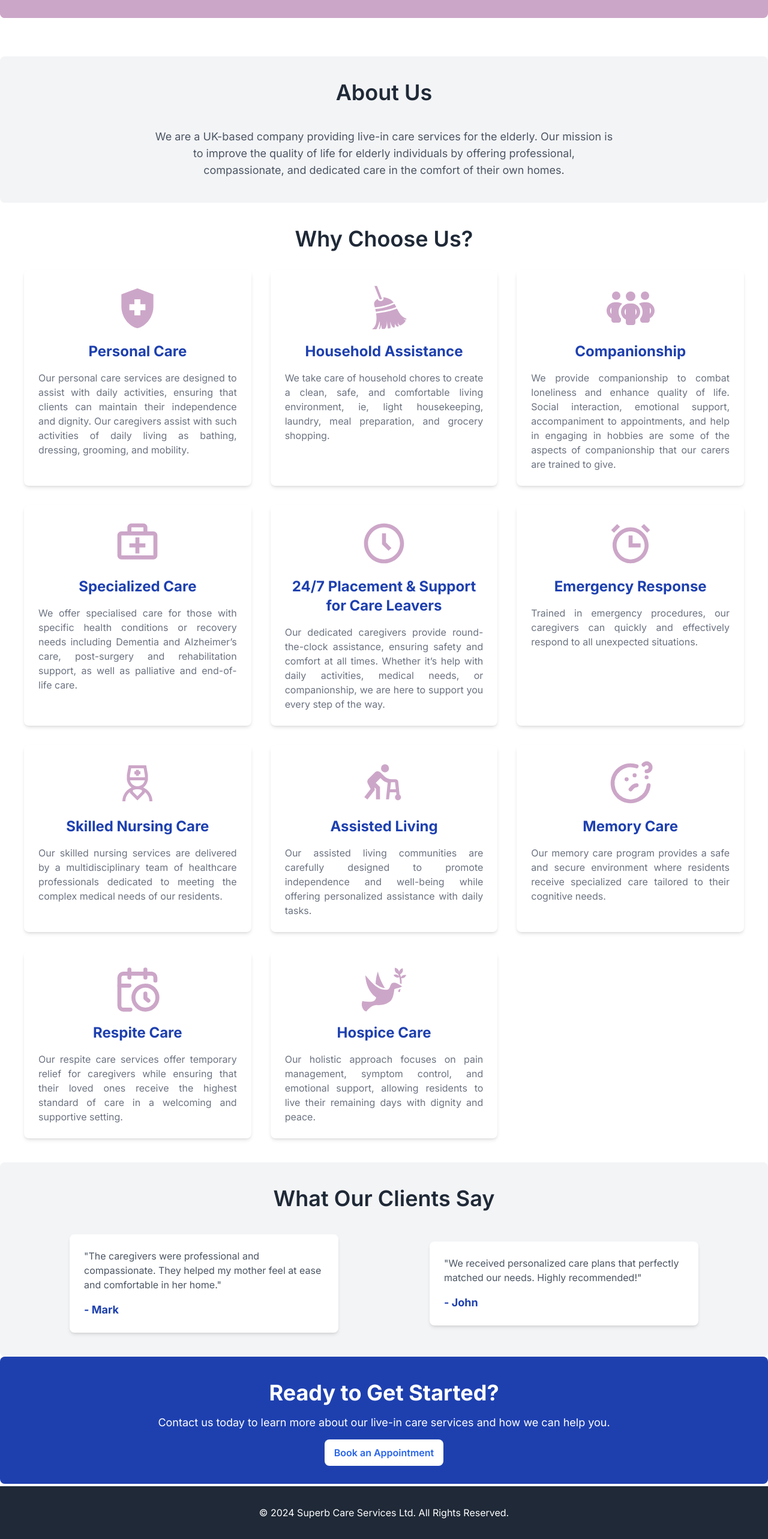
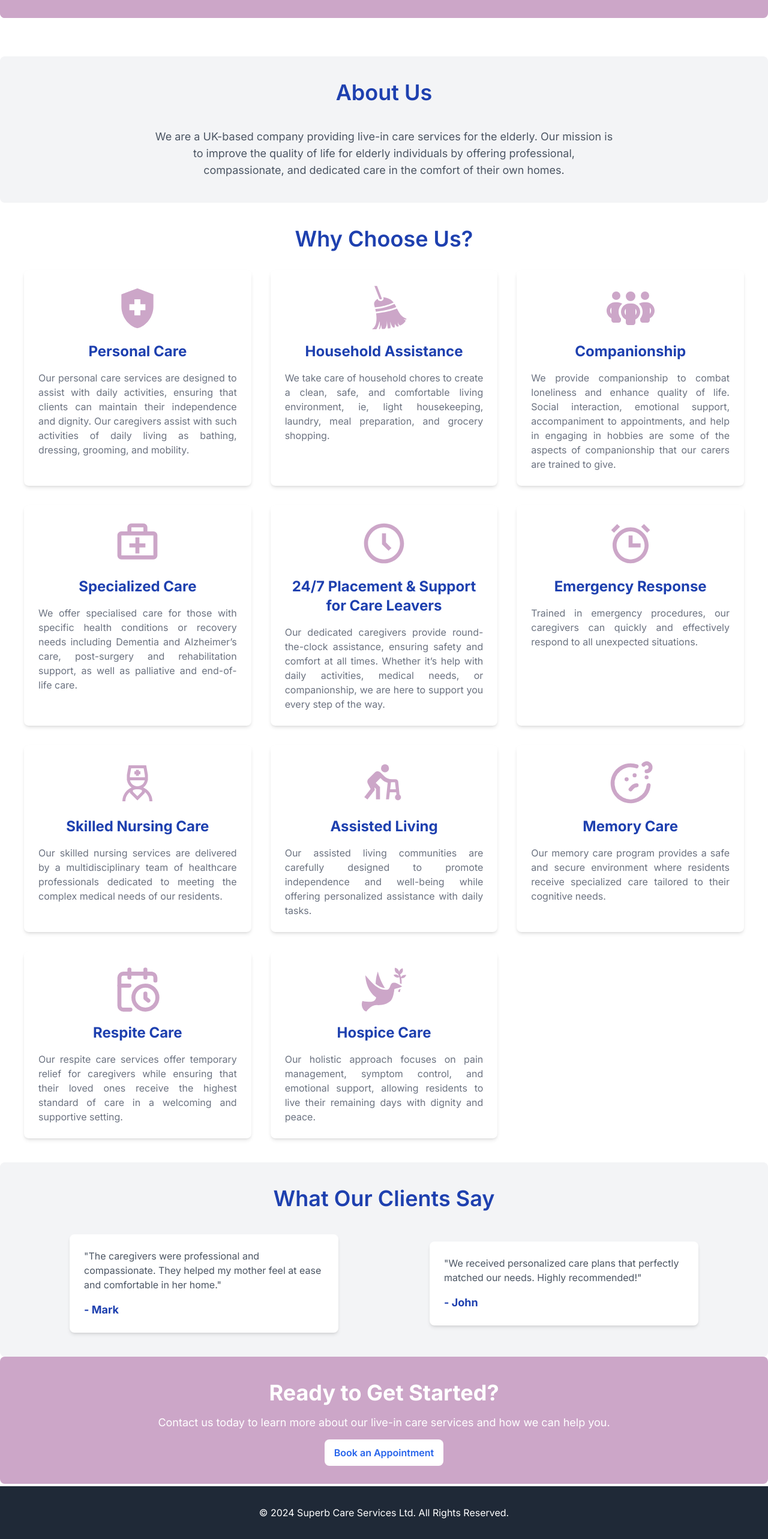
Before and after one commit to JeiKiarie/superbcare-v3, a Next.js app: page / in a window 1280 px wide. Shown: the part 5008-7574 px from the top of the page at 60% size. Built offline with nearby package versions, Linux system fonts and the light colour scheme.

Commit message:
changed bg and heading colors

```diff
--- a/app/page.js
+++ b/app/page.js
@@ -118,7 +118,7 @@ export default function Home() {
 			{/* About Us Section */}
 			<section className="bg-gray-100 p-10 rounded-lg">
 				<motion.h2
-					className="text-3xl md:text-4xl font-semibold text-center text-gray-800 mb-10"
+					className="text-3xl md:text-4xl font-semibold text-center text-blue-800 mb-10"
 					initial={{ opacity: 0 }}
 					animate={{ opacity: 1 }}
 					transition={{ duration: 1 }}>
@@ -140,7 +140,7 @@ export default function Home() {
 			{/* Why Choose Us Section */}
 			<section className="p-10 container mx-auto">
 				<motion.h2
-					className="text-3xl md:text-4xl font-semibold text-center text-gray-800 mb-8"
+					className="text-3xl md:text-4xl font-semibold text-center text-blue-800 mb-8"
 					initial={{ opacity: 0 }}
 					animate={{ opacity: 1 }}
 					transition={{ duration: 1 }}>
@@ -231,7 +231,7 @@ export default function Home() {
 			{/* Testimonials Section */}
 			<section className="bg-gray-100 p-10 rounded-lg">
 				<motion.h2
-					className="text-3xl md:text-4xl font-semibold text-center text-gray-800 mb-10"
+					className="text-3xl md:text-4xl font-semibold text-center text-blue-800 mb-10"
 					initial={{ opacity: 0 }}
 					animate={{ opacity: 1 }}
 					transition={{ duration: 1 }}>
@@ -268,7 +268,7 @@ export default function Home() {
 			</section>
 
 			{/* Call to Action / Contact Section */}
-			<section className="p-10 text-center bg-blue-800 text-white rounded-lg">
+			<section className="p-10 text-center bg-[#cca6c8] text-white rounded-lg">
 				<motion.h2
 					className="text-3xl md:text-4xl font-bold mb-4"
 					initial={{ opacity: 0 }}
```
